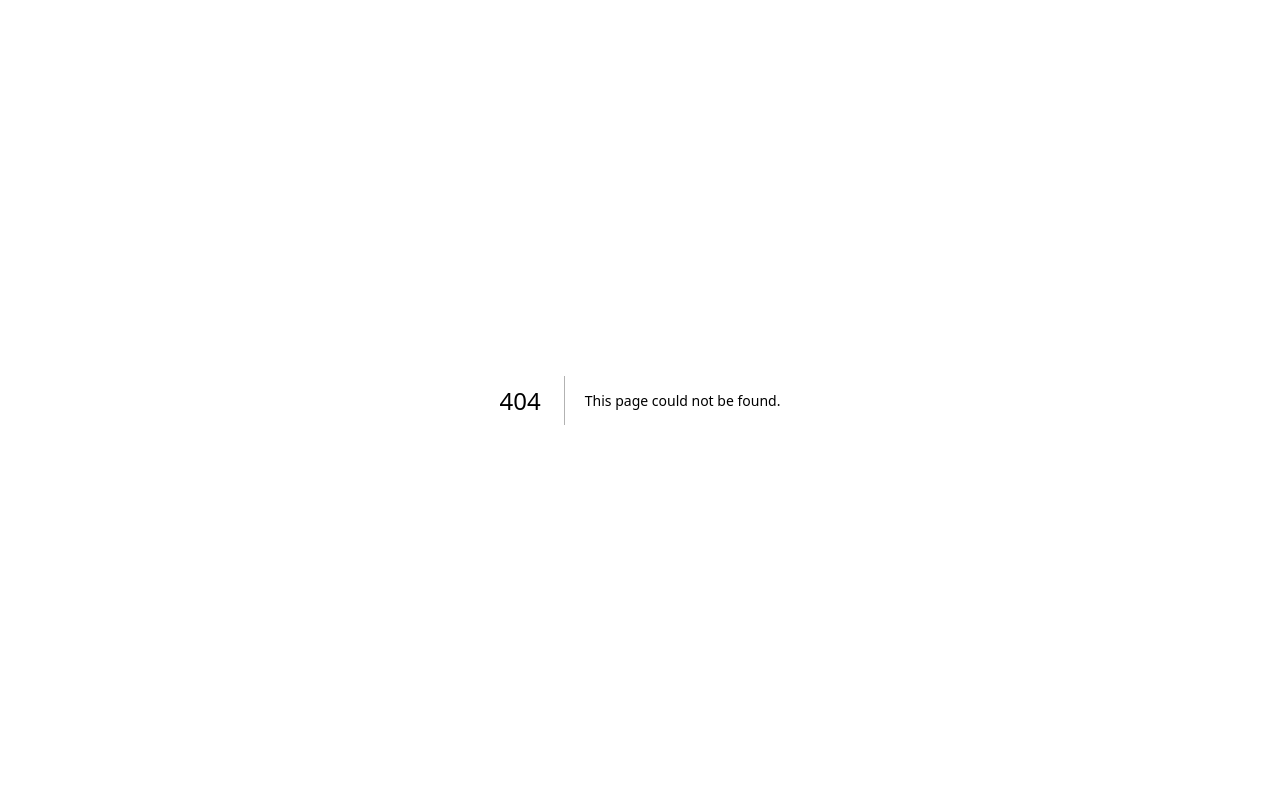
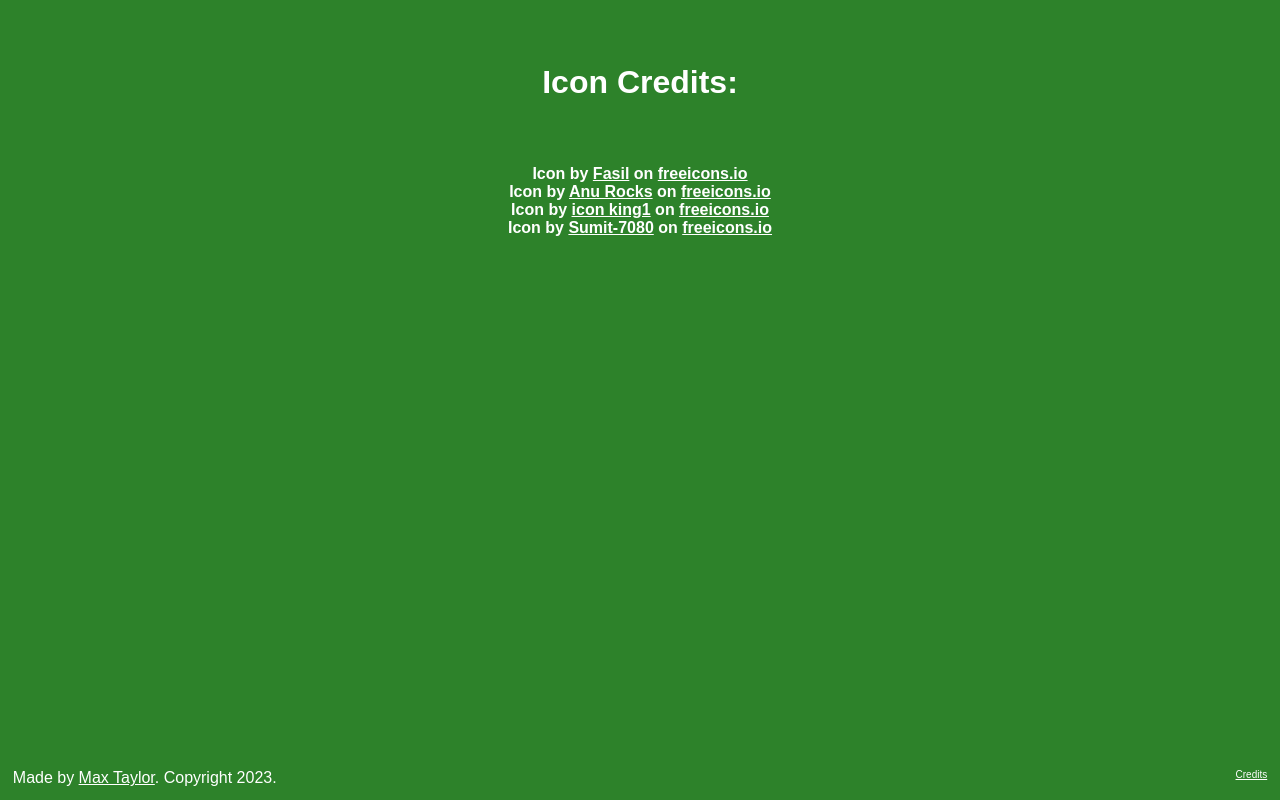
Before and after one commit to obicons/energy-calculator, a Next.js app: page /credits in a window 1280 px wide. Before the commit this address had no page. Built offline with nearby package versions, Linux system fonts and the light colour scheme.

Commit message:
Fixed question numbering

```diff
--- /dev/null
+++ b/src/pages/credits.tsx
@@ -0,0 +1,40 @@
+import Head from 'next/head'
+import Link from 'next/link'
+import styles from '@/styles/Home.module.css'
+
+
+export default function Home() {
+    return (
+        <>
+            <Head>
+            <title>Thanks</title>
+                <meta name="description" content="EnRX -- which energy supplier is right for me?" />
+                <meta name="viewport" content="width=device-width, initial-scale=1" />
+                <link rel="icon" href="/favicon.ico" />
+            </Head>
+            <main className={styles.main}>
+                <div className={styles.contentwrapper}>
+                    <div className={styles.question}>
+                        Icon Credits:
+                    </div>
+                    <div className={styles.description}>
+                        Icon by <a href="https://freeicons.io/profile/722">Fasil</a> on <a href="https://freeicons.io">freeicons.io</a>
+                        <br/>
+                        Icon by <a href="https://freeicons.io/profile/730">Anu Rocks</a> on <a href="https://freeicons.io">freeicons.io</a>
+                        <br/>
+                        Icon by <a href="https://freeicons.io/profile/3">icon king1</a> on <a href="https://freeicons.io">freeicons.io</a>
+                        <br/>
+                        Icon by <a href="https://freeicons.io/profile/104110">Sumit-7080</a> on <a href="https://freeicons.io">freeicons.io</a>
+                    </div>
+                </div>
+                <div className={styles.footer}>
+                Made by <a href="https://maxtaylor.dev" target="_blank">Max Taylor</a>.
+                Copyright 2023.
+                <div className={styles.credits}>
+                    <Link href="/credits">Credits</Link>
+                </div>
+                </div>
+            </main>
+        </>
+    );
+}
--- a/src/pages/index.tsx
+++ b/src/pages/index.tsx
@@ -1,3 +1,4 @@
+import Link from 'next/link'
 import Head from 'next/head'
 import Image from 'next/image'
 import styles from '@/styles/Home.module.css'
@@ -98,6 +99,9 @@
         <div className={styles.footer}>
           Made by <a href="https://maxtaylor.dev" target="_blank">Max Taylor</a>.
           Copyright 2023.
+          <div className={styles.credits}>
+            <Link href="/credits">Credits</Link>
+          </div>
         </div>
       </main>
     </>
@@ -649,7 +653,7 @@
 
   return (
     <>
-      <div className={styles.question}>Question 3: How important is using renewable energy to you?</div>
+      <div className={styles.question}>Question 4: How important is using renewable energy to you?</div>
       <div className={styles.description}>
         <Image
           className={styles.clipart}
--- a/src/styles/Home.module.css
+++ b/src/styles/Home.module.css
@@ -14,6 +14,7 @@
   min-height: 100vh;
   display: flex;
   flex-direction: column;
+  box-sizing: border-box;
 }
 
 .question {
@@ -105,11 +106,16 @@
 }
 
 .footer {
-  width: 100%;
-  margin: 1%;
+  width: auto;
+  padding: 1%;
 }
 
 .buyacoffee {
   margin-top: 2%;
   display: block;
 }
+
+.credits {
+  font-size: x-small;
+  float: right;
+}
--- a/src/styles/globals.css
+++ b/src/styles/globals.css
@@ -1,5 +1,6 @@
 body {
     margin: 0;
+    padding: 0;
 }
 
 * {
```
